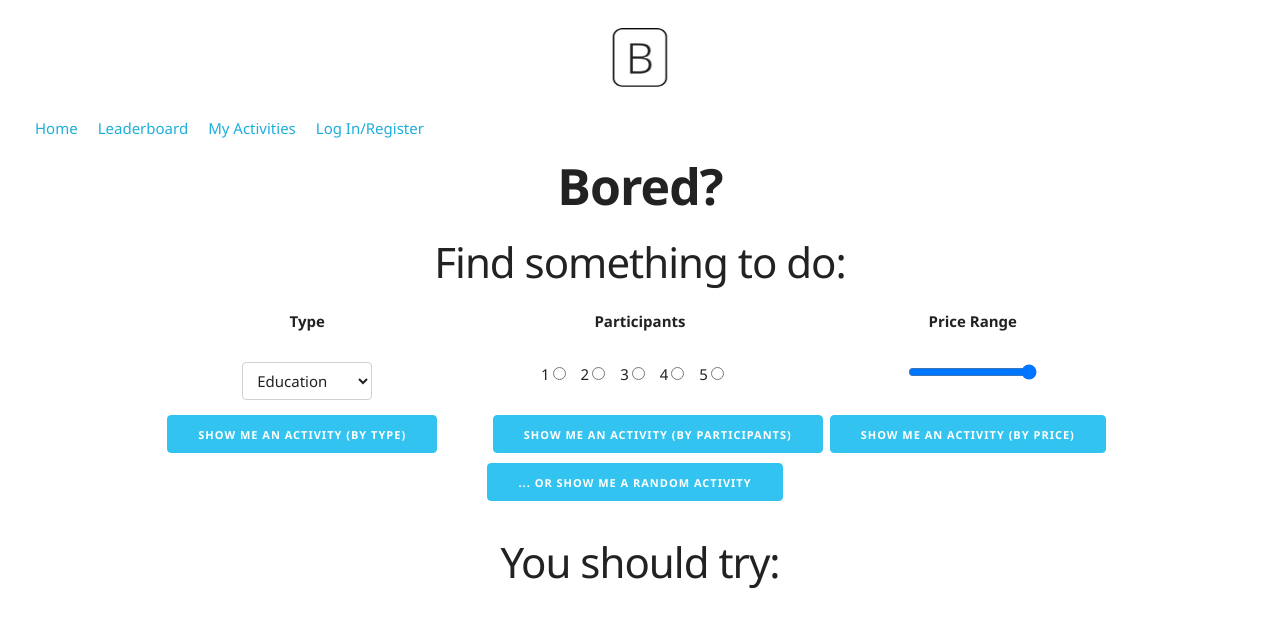
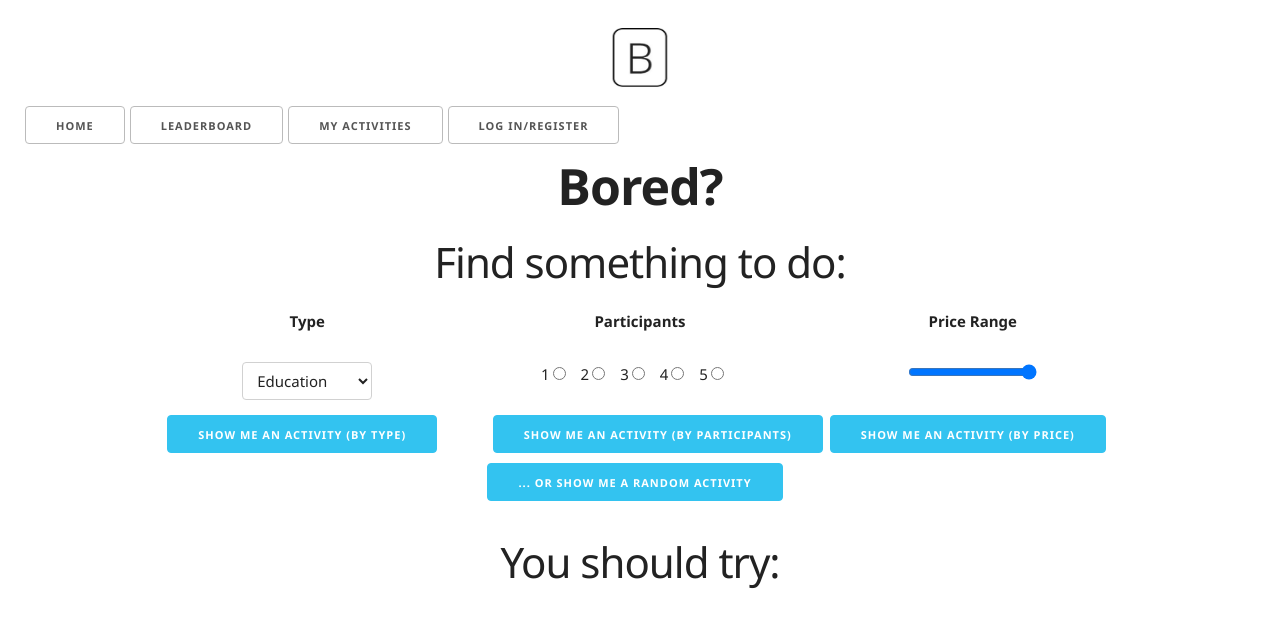
Before and after one commit to erockz11/COMP3120-Ass-2, a React (Create React App) app: page / in a window 1280 px wide. Shown: the top 626 px of the page. Built offline with nearby package versions, Linux system fonts and the light colour scheme; no server answers.

Commit message:
Fixed up/minimised inline styling of navigation elements

```diff
--- a/src/App.js
+++ b/src/App.js
@@ -191,10 +191,10 @@
     <div>
       <Router>
       <div>
-        <Link to="/" style={{ textDecoration: 'none', padding: '10px', float: 'left' }}> Home</Link>
-        <Link to="/leaderboard" style={{ textDecoration: 'none', padding: '10px', float: 'left' }}>Leaderboard</Link>
-        <Link to="/my" style={{ textDecoration: 'none', padding: '10px', float: 'left' }}>My Activities</Link>
-        <Link to="/login" style={{ textDecoration: 'none', padding: '10px', float: 'left' }}>Log In/Register</Link>
+        <Link class="button" to="/" style={{ float: 'left', marginRight: '5px'}}> Home</Link>
+        <Link class="button" to="/leaderboard" style={{ float: 'left', marginRight: '5px' }}>Leaderboard</Link>
+        <Link class="button" to="/my" style={{ float: 'left', marginRight: '5px' }}>My Activities</Link>
+        <Link class="button" to="/login" style={{ float: 'left', marginRight: '5px' }}>Log In/Register</Link>
       </div>
 
       <div>
```
